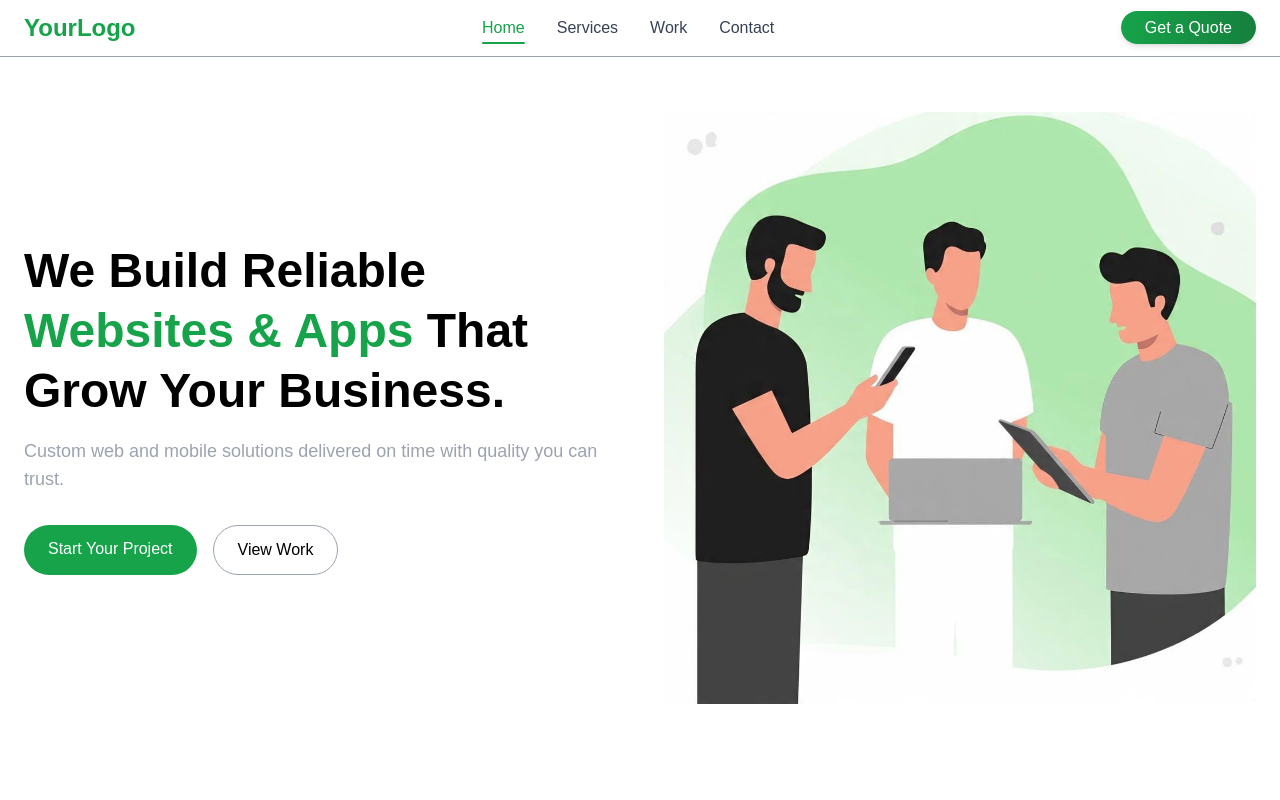
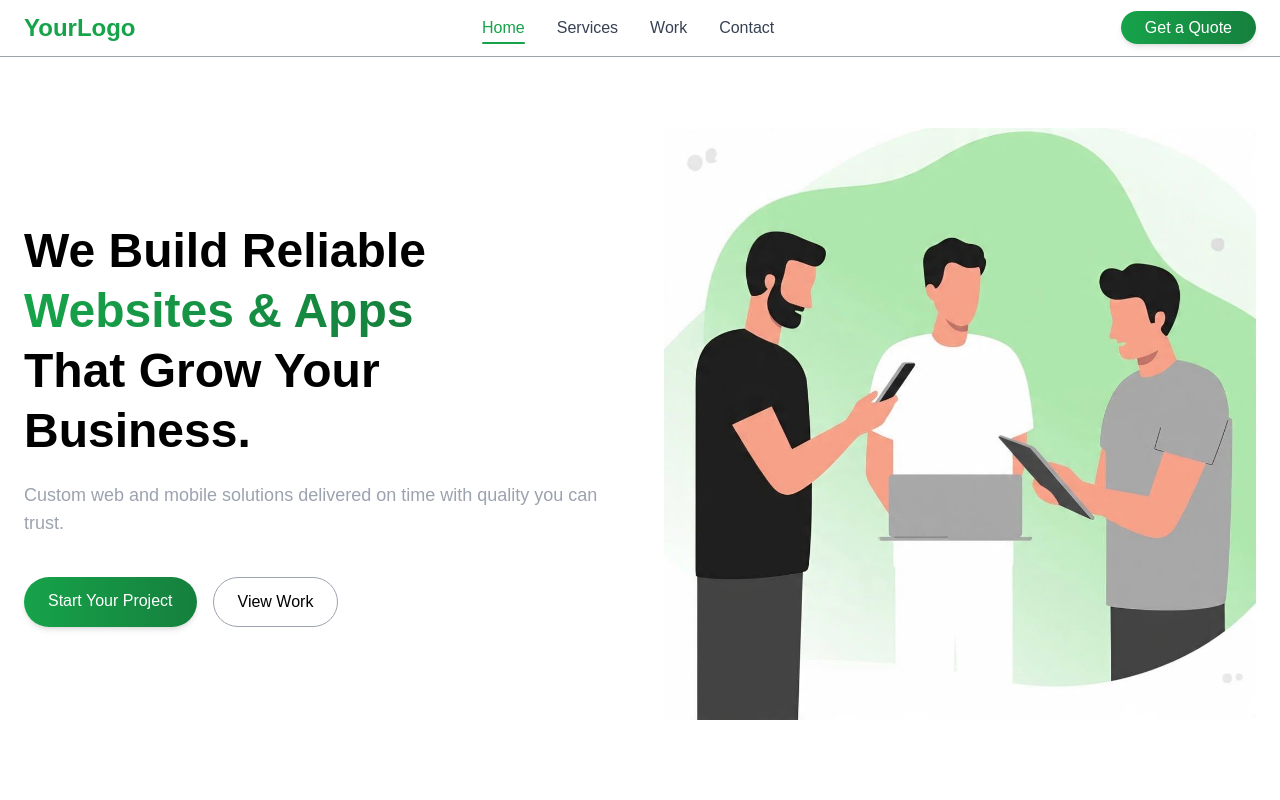
Before and after one commit to Hari-GS/freelance-site, a Next.js app: page / in a window 1280 px wide. Shown: the top 800 px of the page. Built offline with nearby package versions, Linux system fonts and the light colour scheme.

Commit message:
upgrade hero

```diff
--- a/src/app/components/Hero.tsx
+++ b/src/app/components/Hero.tsx
@@ -1,30 +1,56 @@
+'use client';
+
 import Image from 'next/image';
 import Link from 'next/link';
+import { motion } from 'framer-motion';
 
 export default function Hero() {
+  const words = [
+    'We Build Reliable',
+    'Websites & Apps',
+    'That Grow Your Business.'
+  ];
+
   return (
     <section id="home" className="bg-neutral-white">
-      <div className="mx-auto max-w-7xl px-6 pt-28 pb-16 flex flex-col-reverse md:flex-row items-center gap-12">
+      <div className="mx-auto max-w-7xl px-6 pt-32 pb-20 flex flex-col-reverse md:flex-row items-center gap-12">
 
         {/* Text Section */}
-        <div className="flex-1">
+        <div className="flex-1 text-center md:text-left">
           <h1 className="text-4xl sm:text-5xl font-bold text-neutral-black leading-tight">
-            We Build Reliable <span className="text-primary">Websites & Apps</span> That Grow Your Business.
+            {words.map((text, i) => (
+              <motion.span
+                key={i}
+                initial={{ y: 30, opacity: 0 }}
+                animate={{ y: 0, opacity: 1 }}
+                transition={{ delay: i * 0.2, duration: 0.6, ease: 'easeOut' }}
+                className="block"
+              >
+                {i === 1 ? (
+                  <span className="bg-gradient-to-r from-primary to-primary-dark bg-clip-text text-transparent">
+                    {text}
+                  </span>
+                ) : (
+                  text
+                )}
+              </motion.span>
+            ))}
           </h1>
-          <p className="mt-4 text-lg text-neutral-grey max-w-xl">
+
+          <p className="mt-5 text-lg text-neutral-grey max-w-xl mx-auto md:mx-0">
             Custom web and mobile solutions delivered on time with quality you can trust.
           </p>
 
-          <div className="mt-8 flex flex-wrap gap-4">
+          <div className="mt-10 flex flex-wrap justify-center md:justify-start gap-4">
             <Link
               href="#contact"
-              className="rounded-full bg-primary px-6 py-3 text-white font-medium hover:bg-primary-dark transition"
+              className="rounded-full bg-gradient-to-r from-primary to-primary-dark px-6 py-3 text-white font-medium shadow-md hover:shadow-lg transform hover:scale-105 transition"
             >
               Start Your Project
             </Link>
             <Link
               href="#work"
-              className="rounded-full border border-neutral-grey px-6 py-3 text-neutral-black font-medium hover:bg-primary-light hover:text-white transition"
+              className="rounded-full border border-neutral-grey px-6 py-3 text-neutral-black font-medium hover:border-primary hover:text-primary transform hover:scale-105 transition"
             >
               View Work
             </Link>
@@ -34,7 +60,7 @@ export default function Hero() {
         {/* Illustration / Image */}
         <div className="flex-1 flex justify-center">
           <Image
-            src="/hero-illustration.jpg" // replace with your illustration or abstract shape
+            src="/hero-illustration.jpg" // replace with your illustration
             alt="Illustration"
             width={500}
             height={400}
```
